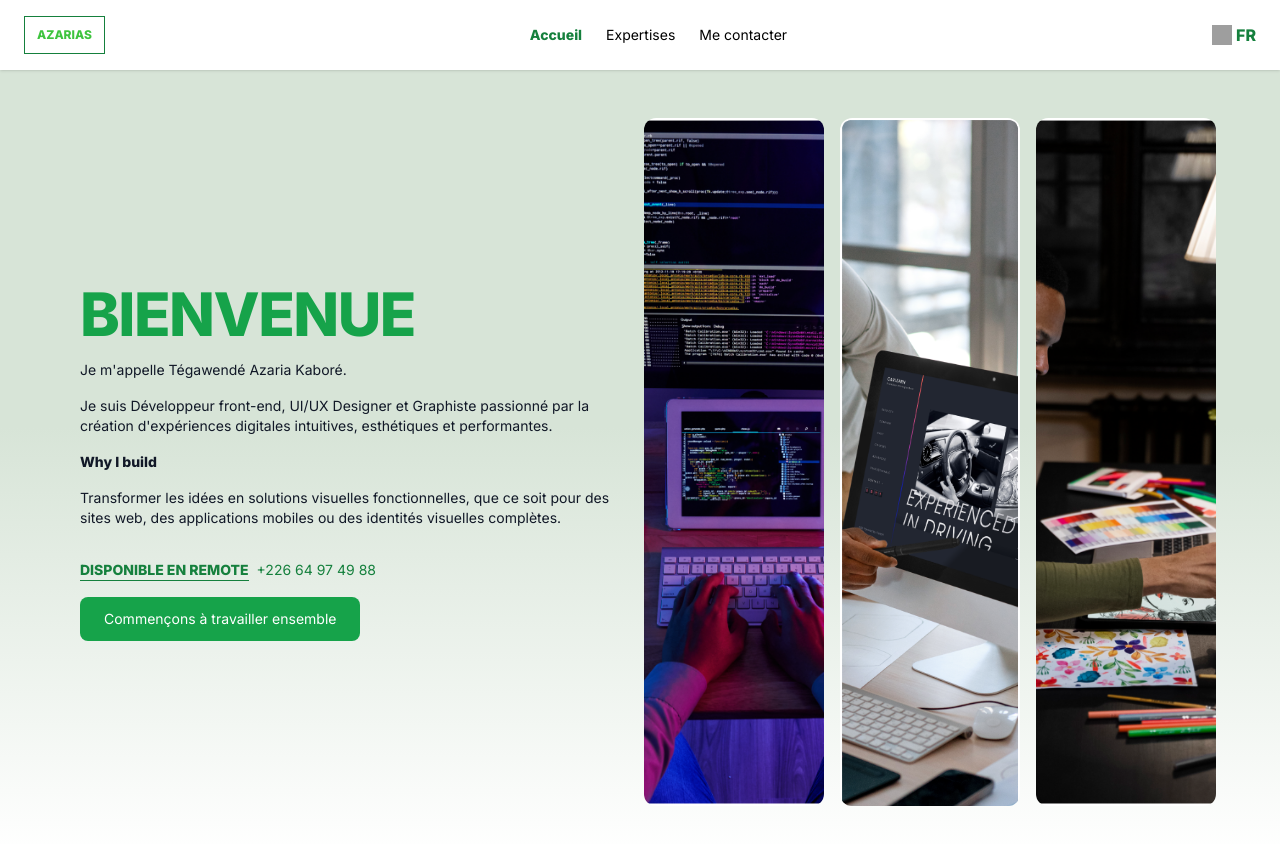
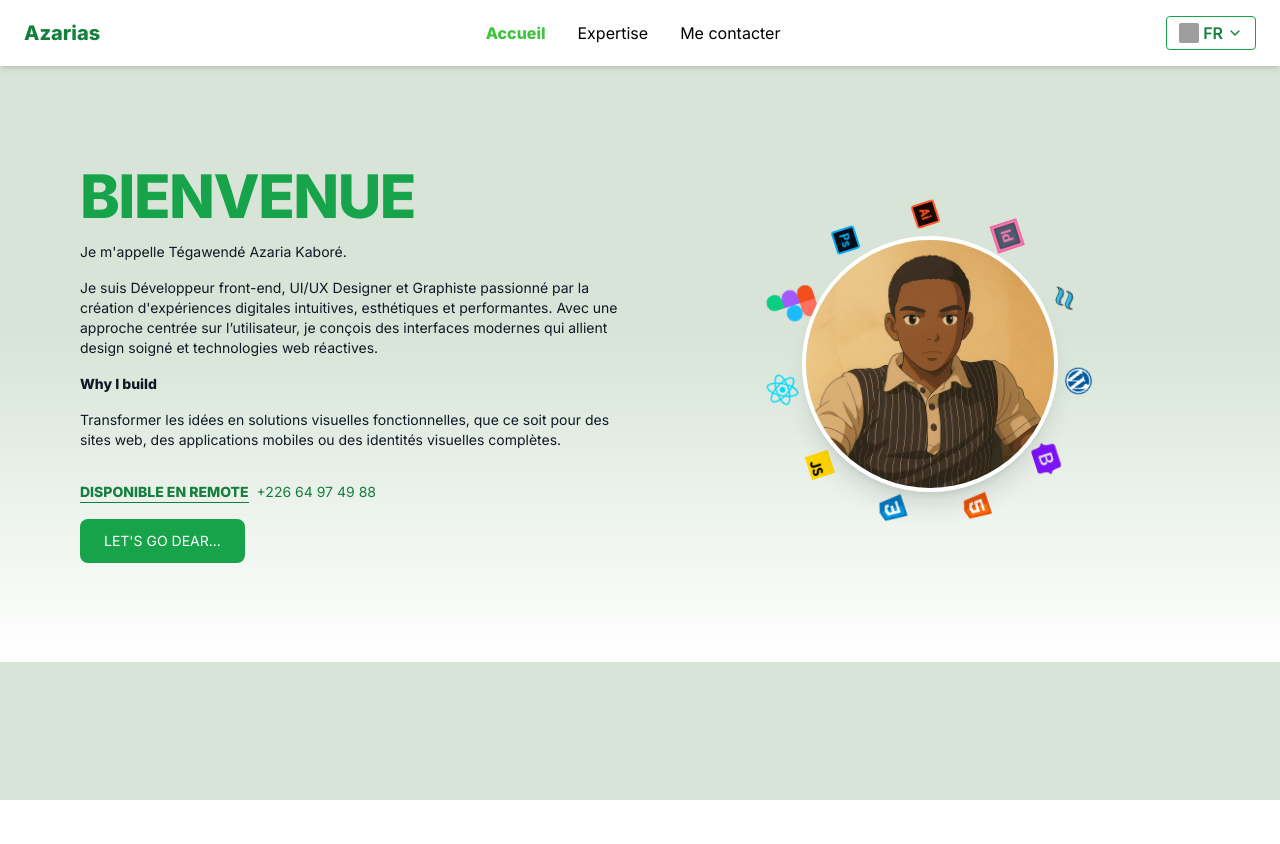
Before and after one commit to Uzziah1/azarias, a plain HTML site: page index.html in a window 1280 px wide. After the commit the page ends 800 px from the top, so only its background shows below. Drawn offline with nearby package versions, Linux system fonts and the light colour scheme; grey boxes are pictures that could not be loaded.

Commit message:
Fix: highlight menu Expertise on UX, dev, graphisme pages; add profile photo orbit icons animation

```diff
--- a/components/topbar.html
+++ b/components/topbar.html
@@ -1,64 +1,64 @@
-<header class="bg-white shadow px-6 py-4 flex items-center justify-between">
-  <div class="text-green-700 font-bold text-xl border border-green-700 px-3 py-1" style="color: #3EC43E; font-size: 12px;">
-    AZARIAS
+<nav class="bg-white shadow-md px-6 py-4 flex items-center justify-between">
+  <!-- Logo / Nom -->
+  <a href="index.html" class="text-green-700 font-extrabold text-xl">Azarias</a>
+
+  <!-- Menu desktop -->
+  <ul class="hidden md:flex gap-8 text-black font-medium">
+    <li><a href="index.html" class="hover:text-green-600 transition"><span data-key="menu_home"> Accueil </span></a></li>
+    <li><a href="expertise.html" class="hover:text-green-600 transition"><span data-key="menu_expertise"> Expertise </span></a></li>
+    <li><a href="contact.html" class="hover:text-green-600 transition"><span data-key="menu_contact"> Me contacter </span></a></li>
+  </ul>
+
+  <!-- Switcher langue desktop -->
+  <div class="hidden md:flex items-center relative">
+    <button id="langBtn" class="flex items-center gap-1 border border-green-600 rounded px-3 py-1 text-green-700 font-semibold focus:outline-none">
+      <img id="currentFlag" src="https://flagcdn.com/fr.svg" alt="flag" class="w-5 h-5 rounded-sm" />
+      <span id="currentLang">FR</span>
+      <svg class="w-4 h-4 stroke-green-700" fill="none" stroke-width="2" viewBox="0 0 24 24" stroke-linecap="round" stroke-linejoin="round">
+        <polyline points="6 9 12 15 18 9" />
+      </svg>
+    </button>
+    <ul id="langMenu" class="absolute right-0 top-full mt-2 w-24 bg-white border border-green-600 rounded shadow-lg hidden z-50">
+      <li>
+        <button data-lang="fr" class="flex items-center gap-2 px-3 py-1 w-full hover:bg-green-100">
+          <img src="https://flagcdn.com/fr.svg" alt="fr" class="w-5 h-5 rounded-sm" />
+          FR
+        </button>
+      </li>
+      <li>
+        <button data-lang="en" class="flex items-center gap-2 px-3 py-1 w-full hover:bg-green-100">
+          <img src="https://flagcdn.com/gb.svg" alt="en" class="w-5 h-5 rounded-sm" />
+          EN
+        </button>
+      </li>
+    </ul>
   </div>
 
-  <!-- Menu desktop -->
-  <nav class="hidden lg:flex gap-6 text-sm font-medium">
-    <a href="index.html" data-key="menu_home" class="text-green-700 hover:text-green-900">Accueil</a>
-    <a href="expertise.html" data-key="menu_expert" class="text-black hover:text-green-700">Expertises</a>
-    <a href="contact.html" data-key="menu_contact" class="text-black hover:text-green-700">Me contacter</a>
-  </nav>
+  <!-- Menu hamburger mobile -->
+  <button id="menuBtn" class="md:hidden flex flex-col gap-1.5 focus:outline-none">
+    <span class="w-6 h-0.5 bg-green-700 block rounded"></span>
+    <span class="w-6 h-0.5 bg-green-700 block rounded"></span>
+    <span class="w-6 h-0.5 bg-green-700 block rounded"></span>
+  </button>
+</nav>
 
-  <!-- Language switcher desktop -->
-  <div class="hidden lg:block relative">
-    <button id="langBtn" class="flex items-center gap-1 font-bold text-green-700">
-      <img id="currentFlag" src="https://flagcdn.com/fr.svg" alt="FR" class="w-5 h-5" />
-      <span id="currentLang">FR</span>
+<!-- Menu mobile (hidden by default) -->
+<div id="mobileMenu" class="hidden md:hidden bg-white shadow-md border-t border-green-600 px-6 py-4 flex flex-col gap-4">
+  <a href="index.html" class="text-green-700 font-semibold"><span data-key="menu_home"> Accueil </span></a>
+  <a data-key="menu_expertise" href="expertises.html" class="text-green-700 font-semibold"><span data-key="menu_expertise"> Expertise </span></a>
+  <a href="contact.html" class="text-green-700 font-semibold"> <span data-key="menu_contact">Me Contacter </span> </a>
+
+  <!-- Switcher langue mobile -->
+  <div class="mt-4">
+    <span class="block mb-2 font-semibold text-green-700">Langue</span>
+    <button data-lang="fr" class="flex items-center gap-2 px-3 py-1 w-full rounded border border-green-600 mb-2 hover:bg-green-100">
+      <img src="https://flagcdn.com/fr.svg" alt="fr" class="w-5 h-5 rounded-sm" />
+      FR
     </button>
-    <div id="langMenu" class="absolute right-0 mt-2 bg-white border rounded shadow hidden w-24">
-      <div class="flex items-center px-3 py-2 hover:bg-gray-100 cursor-pointer" data-lang="fr">
-        <img src="https://flagcdn.com/fr.svg" alt="FR" class="w-5 h-5 mr-2" /> FR
-      </div>
-      <div class="flex items-center px-3 py-2 hover:bg-gray-100 cursor-pointer" data-lang="en">
-        <img src="https://flagcdn.com/gb.svg" alt="EN" class="w-5 h-5 mr-2" /> EN
-      </div>
-    </div>
-  </div>
-
-  <!-- Hamburger button mobile -->
-  <button id="menuBtn" class="lg:hidden flex items-center text-green-700 focus:outline-none" aria-label="Toggle menu">
-    <svg class="w-6 h-6" fill="none" stroke="currentColor" stroke-width="2" stroke-linecap="round" stroke-linejoin="round"
-         viewBox="0 0 24 24">
-      <path d="M4 6h16M4 12h16M4 18h16"/>
-    </svg>
-  </button>
-</header>
-
-<!-- Mobile menu -->
-<div id="mobileMenu" class="hidden lg:hidden bg-white border-t border-gray-200 shadow-md px-6 py-4">
-  <nav class="flex flex-col gap-4 text-sm font-medium">
-    <a href="index.html" data-key="menu_home" class="text-green-700 hover:text-green-900">Accueil</a>
-    <a href="expertise.html" data-key="menu_expert" class="text-black hover:text-green-700">Expertises</a>
-    <a href="contact.html" data-key="menu_contact" class="text-black hover:text-green-700">Me contacter</a>
-  </nav>
-
-  <!-- Language switcher mobile -->
-  <div class="mt-4 border-t pt-4">
-    <div class="flex items-center gap-4">
-      <button id="langBtnMobile" class="flex items-center gap-1 font-bold text-green-700">
-        <img id="currentFlagMobile" src="https://flagcdn.com/fr.svg" alt="FR" class="w-5 h-5" />
-        <span id="currentLangMobile">FR</span>
-      </button>
-      <div id="langMenuMobile" class="absolute mt-2 bg-white border rounded shadow hidden w-24">
-        <div class="flex items-center px-3 py-2 hover:bg-gray-100 cursor-pointer" data-lang="fr">
-          <img src="https://flagcdn.com/fr.svg" alt="FR" class="w-5 h-5 mr-2" /> FR
-        </div>
-        <div class="flex items-center px-3 py-2 hover:bg-gray-100 cursor-pointer" data-lang="en">
-          <img src="https://flagcdn.com/gb.svg" alt="EN" class="w-5 h-5 mr-2" /> EN
-        </div>
-      </div>
-    </div>
+    <button data-lang="en" class="flex items-center gap-2 px-3 py-1 w-full rounded border border-green-600 hover:bg-green-100">
+      <img src="https://flagcdn.com/gb.svg" alt="en" class="w-5 h-5 rounded-sm" />
+      EN
+    </button>
   </div>
 </div>
 
--- a/index.html
+++ b/index.html
@@ -40,112 +40,23 @@
     </div>
 
     <a href="#contact" class="inline-block bg-green-600 hover:bg-green-700 text-white px-6 py-3 rounded-lg mt-6 transition text-sm">
-      <span data-key="cta">Commençons à travailler ensemble</span>
+      <span data-key="cta">LET'S GO SIR</span>
     </a>
   </div>
 
-  <!-- Image columns -->
-  <div class="w-full lg:w-1/2 flex gap-4 justify-center">
-    <img src="img/tech.jpg" class="rounded-xl w-1/3 sm:w-1/4 lg:w-1/3 object-cover" alt="tech image" />
-    <img src="img/ux.png" class="rounded-xl w-1/3 sm:w-1/4 lg:w-1/3 object-cover" alt="ux image" />
-    <img src="img/graphi.png" class="rounded-xl w-1/3 sm:w-1/4 lg:w-1/3 object-cover" alt="graphic image" />
+
+  <!-- Photo avec icônes qui gravitent autour -->
+<div class="w-full lg:w-1/2 flex items-center justify-center relative h-[350px] sm:h-[400px] md:h-[500px]">
+  <!-- Image profil (agrandie) -->
+  <img src="img/profil.jpg" alt="Profil"
+    class="w-44 h-44 sm:w-52 sm:h-52 md:w-64 md:h-64 rounded-full z-20 object-cover shadow-xl border-4 border-white" />
+
+  <!-- Cercle d'icônes -->
+  <div id="iconOrbit"
+    class="absolute w-[280px] h-[280px] sm:w-[300px] sm:h-[300px] md:w-[340px] md:h-[340px] spin-on-hover">
+    <!-- les icônes sont injectées en JS -->
   </div>
-</section>
-
-  <!-- Chargement de la topbar -->
-  <!-- Charge dynamiquement le topbar + active le switch + couleur active -->
-<script>
-  fetch('components/topbar.html')
-    .then(res => res.text())
-    .then(html => {
-      const topbarContainer = document.getElementById('topbar');
-      topbarContainer.innerHTML = html;
-      fetch('components/topbar.html')
-  .then(res => res.text())
-  .then(html => {
-    const topbarContainer = document.getElementById('topbar');
-    topbarContainer.innerHTML = html;
-
-    // Script d'activation du menu hamburger et switcher langues
-    const menuBtn = document.getElementById('menuBtn');
-    const mobileMenu = document.getElementById('mobileMenu');
-    menuBtn.addEventListener('click', () => {
-      mobileMenu.classList.toggle('hidden');
-    });
-
-    // (idem pour le switcher langue desktop et mobile, voir ci-dessous)
-    // ...
-
-    // Colorisation lien actif
-    function highlightActiveLinks() {
-      const currentPath = window.location.pathname.split('/').pop();
-      const allLinks = document.querySelectorAll('nav a');
-
-      allLinks.forEach(link => {
-        const href = link.getAttribute('href');
-        if (href === currentPath) {
-          link.classList.add('text-[#3EC43E]', 'font-bold');
-          link.classList.remove('text-black');
-        } else {
-          link.classList.remove('text-[#3EC43E]', 'font-bold');
-          link.classList.add('text-black');
-        }
-      });
-    }
-    highlightActiveLinks();
-  });
-
-
-      // Charge le fichier de traductions
-      const scriptLang = document.createElement('script');
-      scriptLang.src = 'lang.js';
-      document.body.appendChild(scriptLang);
-
-      scriptLang.onload = () => {
-        // Activer le switch de langue
-        const langBtn = document.getElementById('langBtn');
-        const langMenu = document.getElementById('langMenu');
-        const currentLangSpan = document.getElementById('currentLang');
-        const currentFlag = document.getElementById('currentFlag');
-
-        langBtn.addEventListener('click', () => {
-          langMenu.classList.toggle('hidden');
-        });
-
-        langMenu.querySelectorAll('[data-lang]').forEach(item => {
-          item.addEventListener('click', () => {
-            const lang = item.getAttribute('data-lang');
-            currentLangSpan.textContent = lang.toUpperCase();
-            currentFlag.src = lang === 'fr'
-              ? 'https://flagcdn.com/fr.svg'
-              : 'https://flagcdn.com/gb.svg';
-            langMenu.classList.add('hidden');
-
-            document.querySelectorAll('[data-key]').forEach(el => {
-              const key = el.getAttribute('data-key');
-              el.textContent = translations[lang][key];
-            });
-          });
-        });
-      };
-
-      // Mise en surbrillance du lien actif
-      const currentPath = window.location.pathname.split('/').pop();
-      const links = topbarContainer.querySelectorAll('nav a');
-
-      links.forEach(link => {
-        const href = link.getAttribute('href');
-        if (href === currentPath) {
-          link.classList.add('text-[#3EC43E]', 'font-bold');
-        } else {
-          link.classList.add('text-black');
-        }
-      });
-
-    })
-    .catch(err => console.error('Erreur chargement topbar:', err));
-</script>
-
+</div>
 
 
 <!-- Conteneur animation -->
@@ -153,6 +64,24 @@
   <h1 id="animated-text" class="text-5xl font-extrabold tracking-widest text-green-700"></h1>
   <div id="rect" class="rectangle"></div>
 </div>
+
+
+<style>
+  @keyframes spin-slow {
+    from { transform: rotate(0deg); }
+    to { transform: rotate(360deg); }
+  }
+
+  .spin-on-hover {
+    animation: spin-slow 25s linear infinite;
+  }
+
+  /* Arrête l’animation au survol */
+  .spin-on-hover:hover {
+    animation-play-state: paused;
+  }
+</style>
+
 
 <style>
   .intro-container {
@@ -201,8 +130,59 @@
       width: 0;
       opacity: 0;
     }
+
   }
 </style>
+
+<style>
+  @keyframes spin-slow {
+    from { transform: rotate(0deg); }
+    to { transform: rotate(360deg); }
+  }
+
+  .animate-spin-slow {
+    animation: spin-slow 20s linear infinite;
+  }
+</style>
+
+<script>
+  const icons = [
+    'html.svg',
+    'css.svg',
+    'js.svg',
+    'react.svg',
+    'figma.svg',
+    'photoshop.svg',
+    'illustrator.svg',
+    'indesign.svg',
+    'tailwind.svg',
+    'wordpress.svg',
+    'bootstrap.svg'
+  ];
+
+  const orbit = document.getElementById('iconOrbit');
+  const radius = orbit.offsetWidth / 2 - 20; // rayon dynamique
+  const center = orbit.offsetWidth / 2;
+
+  icons.forEach((icon, i) => {
+    const angle = (2 * Math.PI * i) / icons.length;
+    const x = center + radius * Math.cos(angle);
+    const y = center + radius * Math.sin(angle);
+
+    const img = document.createElement('img');
+    img.src = `img/${icon}`;
+    img.alt = icon.split('.')[0];
+    img.title = icon.split('.')[0].toUpperCase();
+    img.className = 'absolute w-6 sm:w-7 md:w-8';
+    img.style.left = `${x}px`;
+    img.style.top = `${y}px`;
+    img.style.transform = 'translate(-50%, -50%)';
+    orbit.appendChild(img);
+  });
+</script>
+
+
+
 
 <script>
   // Vérifie si l'animation a déjà été jouée
@@ -248,6 +228,80 @@
   }
 </script>
 
+<!-- Chargement du topbar -->
+<script>
+  fetch('components/topbar.html')
+    .then(res => res.text())
+    .then(html => {
+      document.getElementById('topbar').innerHTML = html;
+
+      // Menu hamburger
+      const menuBtn = document.getElementById('menuBtn');
+      const mobileMenu = document.getElementById('mobileMenu');
+      if (menuBtn && mobileMenu) {
+        menuBtn.addEventListener('click', () => {
+          mobileMenu.classList.toggle('hidden');
+        });
+      }
+
+      // Colorisation lien actif
+      const currentPath = window.location.pathname.split('/').pop() || 'index.html';
+      const allLinks = document.querySelectorAll('nav a');
+      allLinks.forEach(link => {
+        const href = link.getAttribute('href');
+        if (href === currentPath) {
+          link.classList.add('text-[#3EC43E]', 'font-bold');
+        }
+      });
+
+      // Charger lang.js puis initialiser le switch langue
+      const langScript = document.createElement('script');
+      langScript.src = 'lang.js';
+      langScript.onload = initLanguageSwitcher;
+      document.body.appendChild(langScript);
+    });
+
+  function initLanguageSwitcher() {
+    const langBtn = document.getElementById('langBtn');
+    const langMenu = document.getElementById('langMenu');
+    const currentLangSpan = document.getElementById('currentLang');
+    const currentFlag = document.getElementById('currentFlag');
+
+    if (!langBtn || !langMenu || !currentLangSpan || !currentFlag) return;
+
+    let currentLang = localStorage.getItem('siteLang') || 'fr';
+    updateLanguage(currentLang);
+
+    langBtn.addEventListener('click', () => {
+      langMenu.classList.toggle('hidden');
+    });
+
+    document.querySelectorAll('[data-lang]').forEach(item => {
+      item.addEventListener('click', () => {
+        const lang = item.getAttribute('data-lang');
+        localStorage.setItem('siteLang', lang);
+        updateLanguage(lang);
+        langMenu.classList.add('hidden');
+      });
+    });
+
+    function updateLanguage(lang) {
+      currentLangSpan.textContent = lang.toUpperCase();
+      currentFlag.src = lang === 'fr'
+        ? 'https://flagcdn.com/fr.svg'
+        : 'https://flagcdn.com/gb.svg';
+
+      document.querySelectorAll('[data-key]').forEach(el => {
+        const key = el.getAttribute('data-key');
+        if (translations[lang] && translations[lang][key]) {
+          el.textContent = translations[lang][key];
+        }
+      });
+    }
+  }
+</script>
+
+
 
 </body>
 </html>
--- a/lang.js
+++ b/lang.js
@@ -4,7 +4,7 @@ let currentLang = 'fr';
 const translations = {
   fr: {
     menu_home: "Accueil",
-    menu_expert: "Expertises",
+    menu_expert: "Expertise",
     menu_contact: "Me contacter",
     welcome: "BIENVENUE",
     intro: "Je m'appelle Tégawendé Azaria Kaboré.",
@@ -12,7 +12,7 @@ const translations = {
     why: "Why I build",
     why_text: "Transformer les idées en solutions visuelles fonctionnelles, que ce soit pour des sites web, des applications mobiles ou des identités visuelles complètes.",
     remote: "Disponible en remote",
-    cta: "Commençons à travailler ensemble"
+    cta: "LET'S GO DEAR..."
   },
   en: {
     menu_home: "Home",
@@ -20,18 +20,10 @@ const translations = {
     menu_contact: "Contact me",
     welcome: "WELCOME",
     intro: "My name is Tégawendé Azaria Kaboré.",
-    role: "I'm a front-end developer, UI/UX designer, and graphic artist passionate about creating intuitive, aesthetic, and high-performance digital experiences. I design modern interfaces focused on user experience, combining clean design with reactive web technologies.",
+    role: "I'm a front-end developer, UI/UX designer, and graphic Designer passionate about creating intuitive, aesthetic, and high-performance digital experiences. I design modern interfaces focused on user experience, combining clean design with reactive web technologies.",
     why: "Why I build",
     why_text: "Turning ideas into functional visual solutions – from websites and mobile apps to complete visual identities.",
     remote: "Available remotely",
-    cta: "Let’s start working together"
+    cta: "LET'S GO SIR"
   }
 };
-
-langSwitch.addEventListener('click', () => {
-  currentLang = currentLang === 'fr' ? 'en' : 'fr';
-  document.querySelectorAll('[data-key]').forEach(el => {
-    const key = el.getAttribute('data-key');
-    el.textContent = translations[currentLang][key];
-  });
-});
```
Also changed, not shown: contact.html (+37 -28 lines), dev.html (+36 -24 lines), expertise.html (+36 -28 lines), graphisme.html (+37 -17 lines), ux.html (+37 -17 lines), img/profil.jpg (added).
